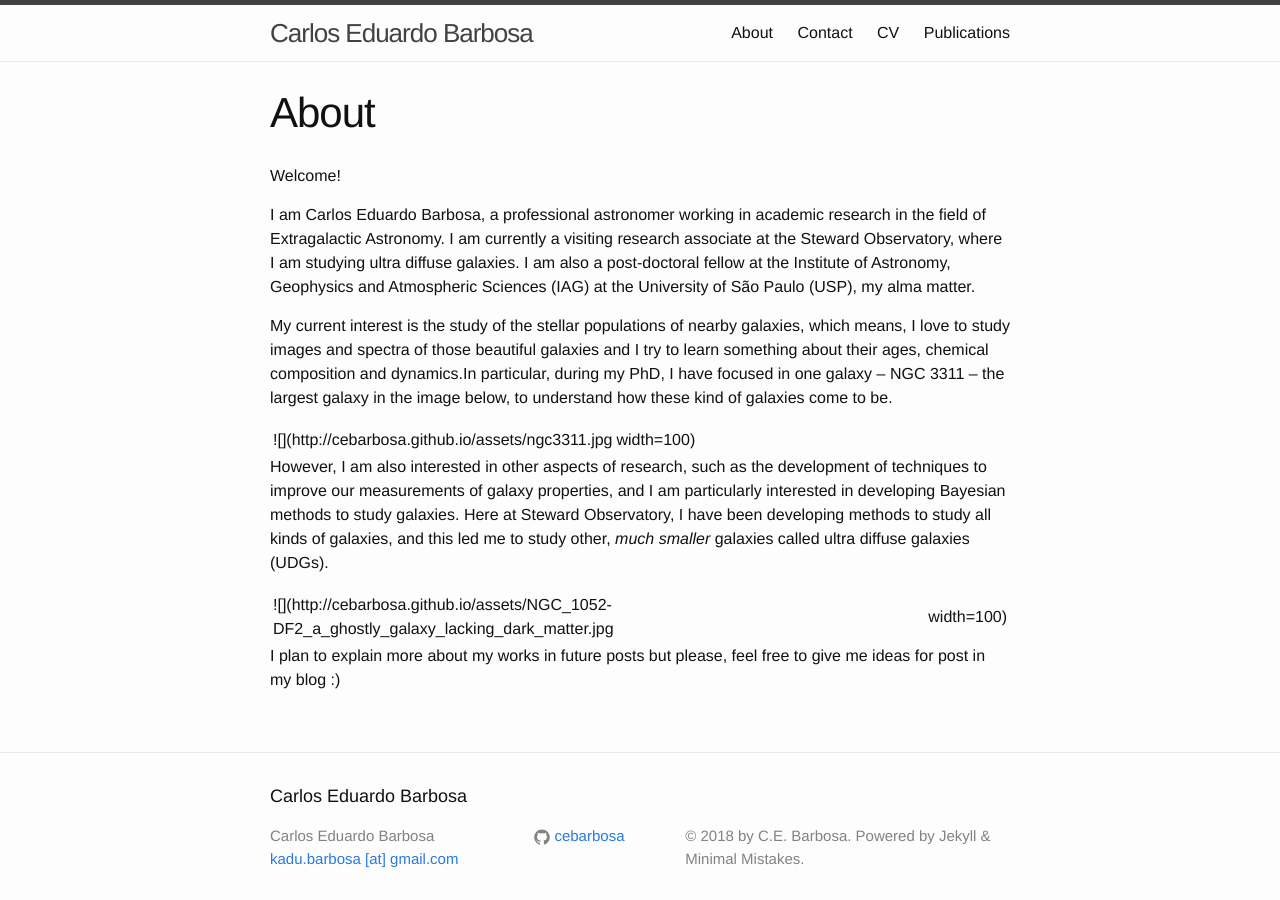
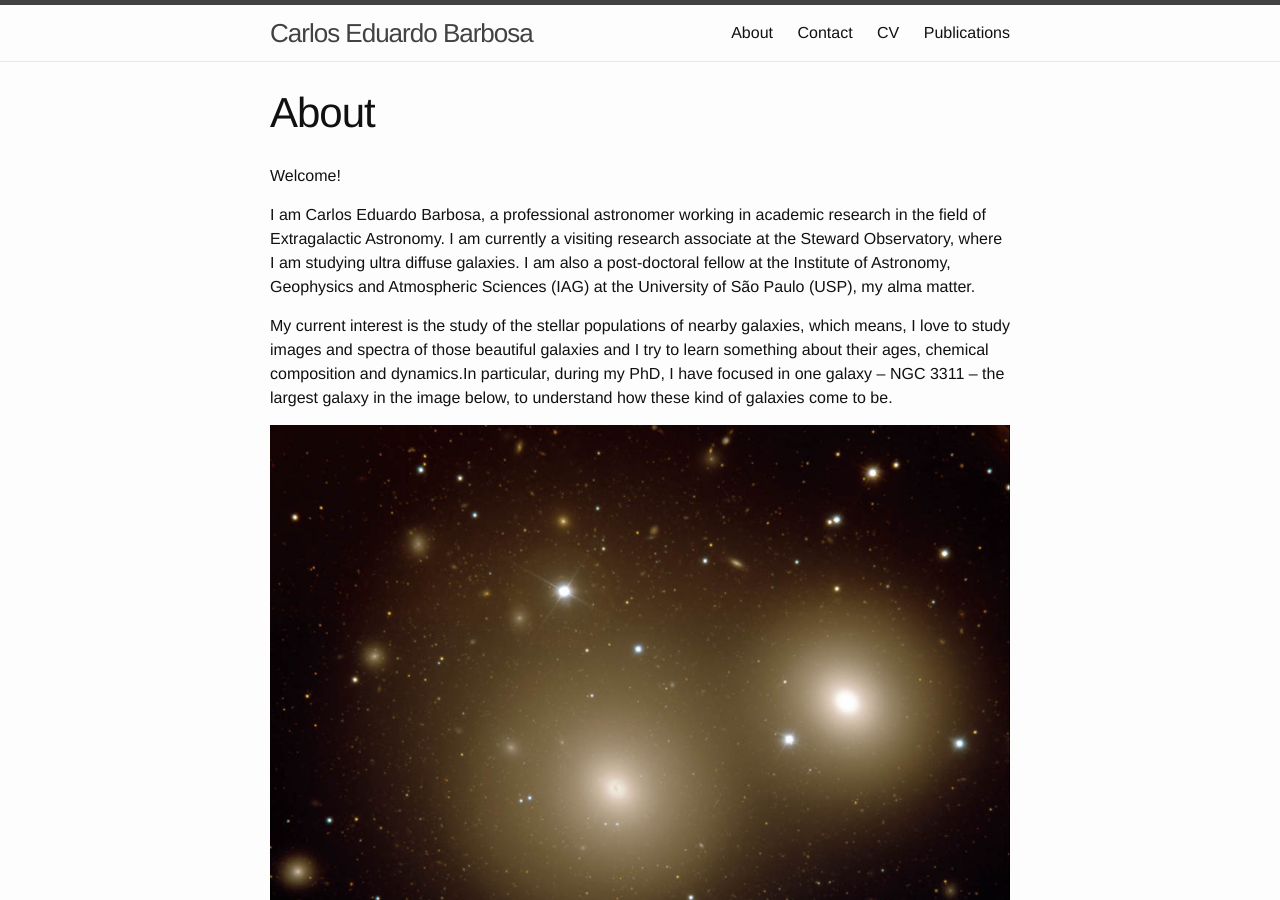
Before and after one commit to cebarbosa/cebarbosa.github.io, a Jekyll site: the page built from about.md, in a window 1280 px wide and 900 px high. Built offline with Jekyll 4.4.1, drawn with Linux system fonts in a browser that asks for light colours.

Commit message:
Testing figure.

```diff
--- a/about.md
+++ b/about.md
@@ -10,10 +10,10 @@ I am Carlos Eduardo Barbosa, a professional astronomer working in academic resea
 
 My current interest is the study of the stellar populations of nearby galaxies, which means, I love to study images and spectra of those beautiful galaxies and I try to learn something about their ages, chemical composition and dynamics.In particular, during my PhD, I have focused in one galaxy -- NGC 3311 -- the largest galaxy in the image below, to understand how these kind of galaxies come to be.
 
-![]({{ site.url }}/assets/ngc3311.jpg | width=100)
+![]({{ site.url }}/assets/ngc3311.jpg)
 
 However, I am also interested in other aspects of research, such as the development of techniques to improve our measurements of galaxy properties, and I am particularly interested in developing Bayesian methods to study galaxies. Here at Steward Observatory, I have been developing methods to study all kinds of galaxies, and this led me to study other, *much smaller* galaxies called ultra diffuse galaxies (UDGs).
 
-![]({{ site.url }}/assets/NGC_1052-DF2_a_ghostly_galaxy_lacking_dark_matter.jpg| width=100)
+![]({{ site.url }}/assets/NGC_1052-DF2_a_ghostly_galaxy_lacking_dark_matter.jpgs)
 
 I plan to explain more about my works in future posts but please, feel free to give me ideas for post in my blog :)
```
